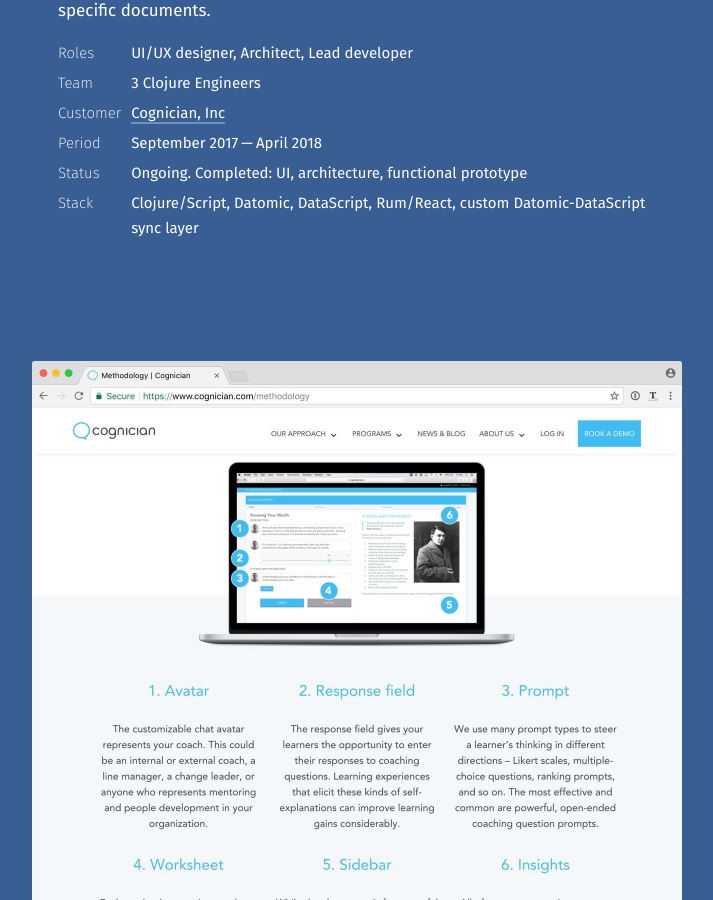
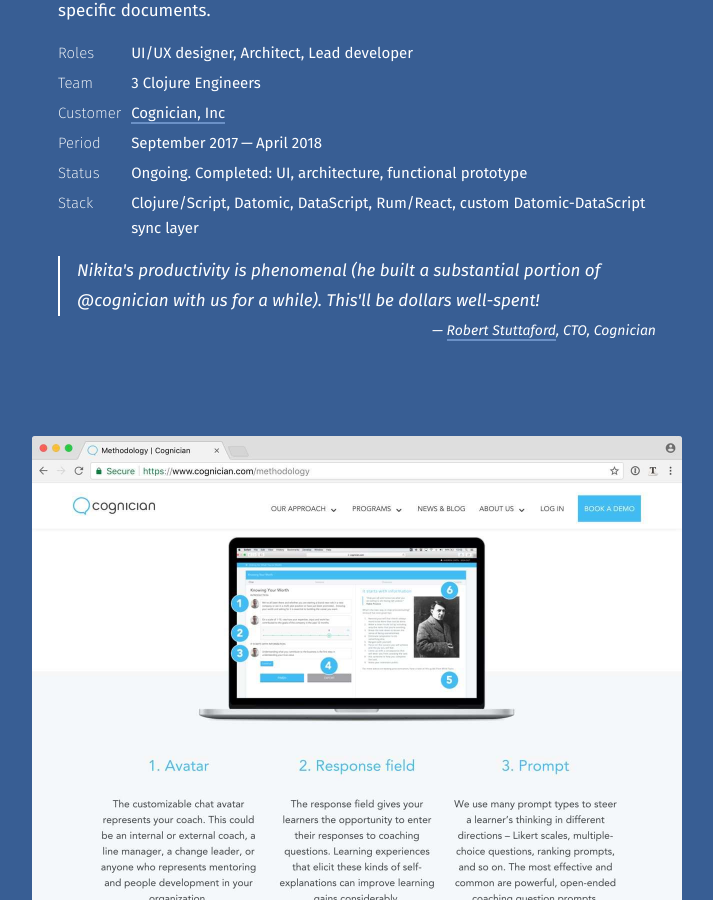
Before and after one commit to tonsky/tonsky.github.io, a Jekyll site: the page built from projects/index.html, in a window 1280 px wide and 900 px high, scrolled down 3639 px. Shown: the whole window, without its empty margins (284-997 px from the left). Built offline with Jekyll 4.4.1, drawn with Linux system fonts in a browser that asks for light colours.

Commit message:
Robert’s quote about Builder2

```diff
--- a/projects/index.html
+++ b/projects/index.html
@@ -93,6 +93,8 @@
   <div>Status</div><div>Ongoing. Completed: UI, architecture, functional prototype</div>
   <div>Stack</div><div>Clojure/Script, Datomic, DataScript, Rum/React, custom Datomic-DataScript sync layer</div>
 </div>
+<blockquote>Nikita's productivity is phenomenal (he built a substantial portion of @cognician with us for a while). This'll be dollars well-spent!
+  <div class=quote-author>— <a href="https://twitter.com/RobStuttaford/status/1041789798871179266">Robert Stuttaford</a>, CTO, Cognician</div></blockquote>
 
 <figure><a href="https://www.cognician.com/methodology"><img src=chat.jpg height=667></a></figure>
 <h2><a href="https://www.cognician.com/methodology">Coaching platform</a></h2>
```
